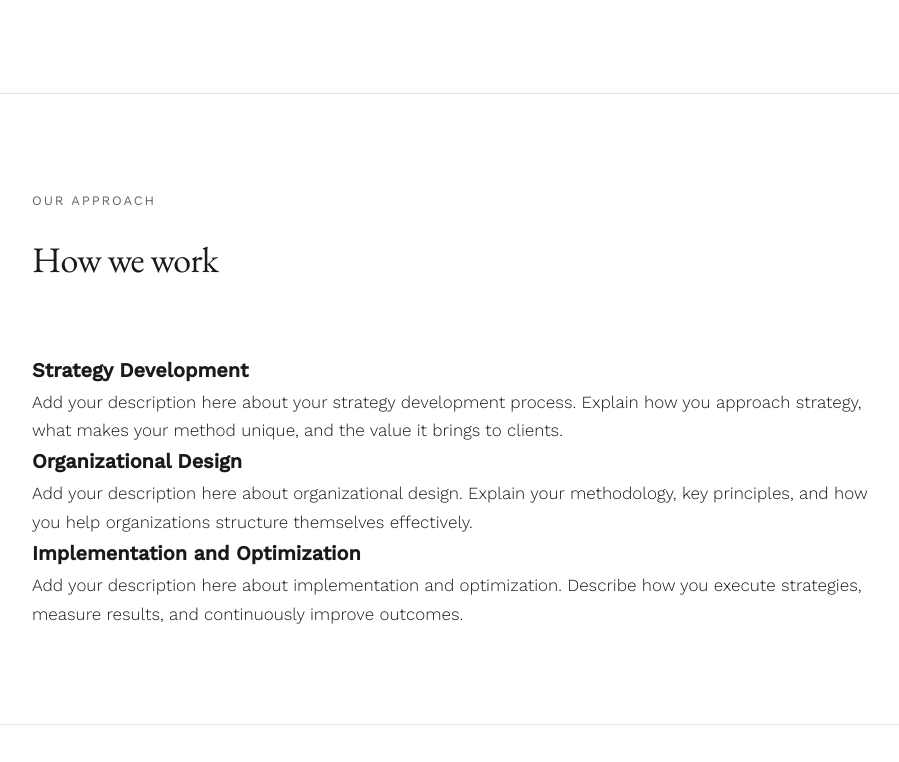
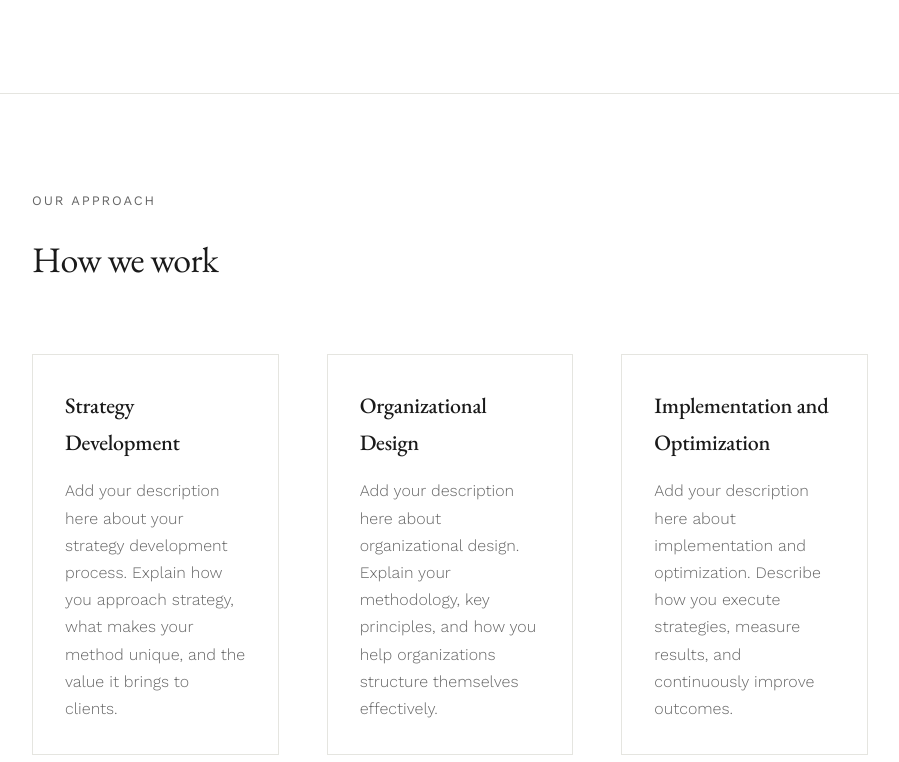
Before and after one commit to laura-shanley/my-business-website, a plain HTML site: page index.html in a window 1280 px wide. Shown: the part 1458-2220 px from the top of the page, without its empty margins (190-1089 px from the left). Drawn offline with nearby package versions, Linux system fonts and the light colour scheme.

Commit message:
Add approach section styles to styles.css

```diff
--- a/styles.css
+++ b/styles.css
@@ -346,7 +346,43 @@ section {
 .footer-text {
     margin-bottom: calc(var(--spacing-unit) * 1);
 }
+/* Our Approach Section */
+.approach {
+    background-color: white;
+}
 
+.approach-grid {
+    display: grid;
+    grid-template-columns: repeat(3, 1fr);
+    gap: calc(var(--spacing-unit) * 6);
+}
+
+.approach-item {
+    padding: calc(var(--spacing-unit) * 4);
+    border: 1px solid var(--color-border);
+    transition: all 0.3s ease;
+}
+
+.approach-item:hover {
+    border-color: var(--color-accent);
+    transform: translateY(-4px);
+    box-shadow: 0 8px 16px rgba(0, 0, 0, 0.06);
+}
+
+.approach-title {
+    font-family: var(--font-display);
+    font-size: 22px;
+    font-weight: 500;
+    margin-bottom: calc(var(--spacing-unit) * 2);
+    letter-spacing: -0.01em;
+    color: var(--color-text);
+}
+
+.approach-description {
+    color: var(--color-text-muted);
+    line-height: 1.7;
+    font-size: 16px;
+}
 /* Responsive Design */
 @media (max-width: 768px) {
     .container {
@@ -417,6 +453,10 @@ section {
     .work-meta {
         flex-direction: column;
         gap: calc(var(--spacing-unit) * 0.5);
+        .approach-grid {
+        grid-template-columns: 1fr;
+        gap: calc(var(--spacing-unit) * 4);
+    }
     }
 }
 
```
